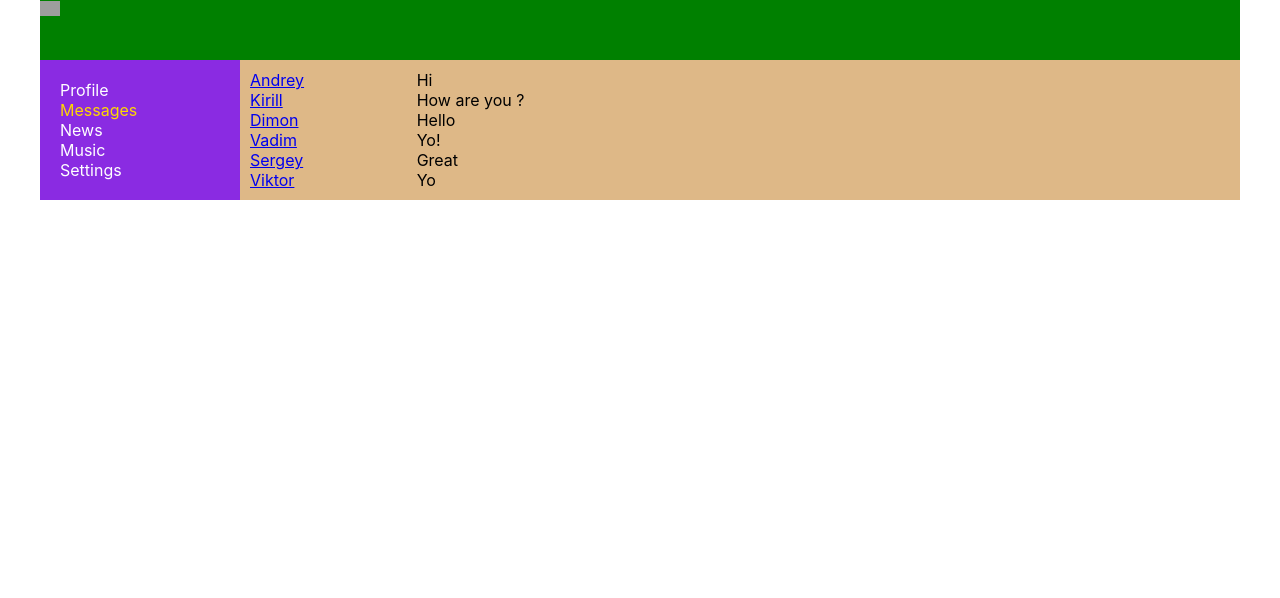
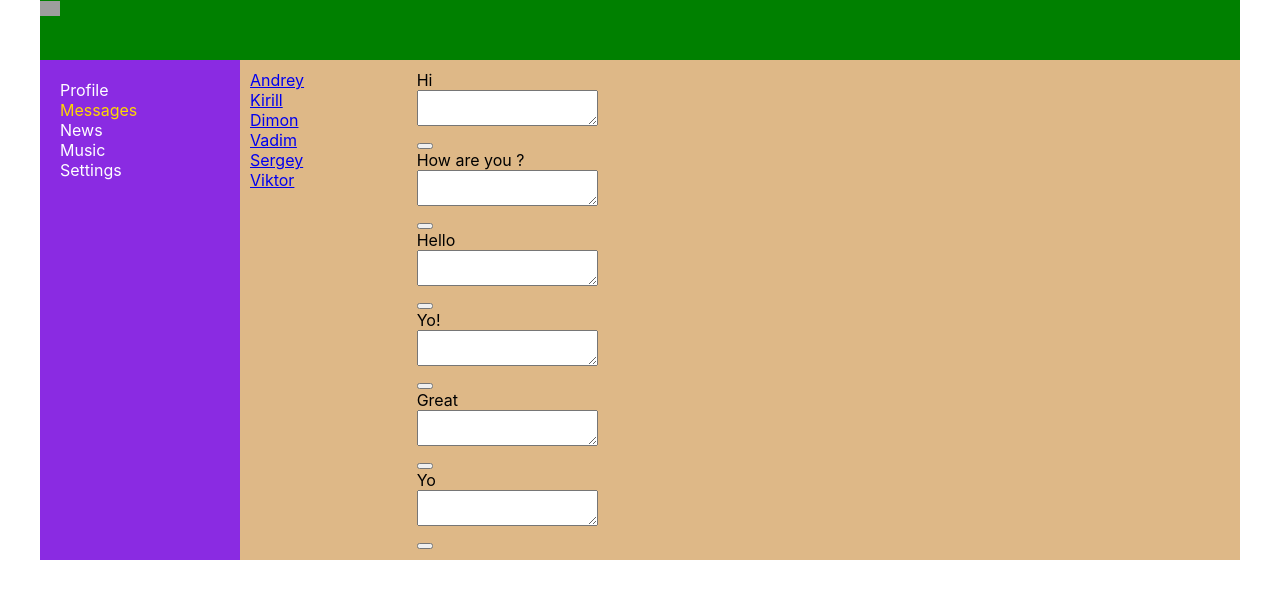
Before and after one commit to AndreiKastsiukovich/samurai-way-main, a React (Create React App) app: page /dialogs in a window 1280 px wide. Shown: the top 598 px of the page. Built offline with nearby package versions, Linux system fonts and the light colour scheme; grey boxes are pictures that could not be loaded.

Commit message:
Commit-1

```diff
--- a/src/App.tsx
+++ b/src/App.tsx
@@ -19,8 +19,7 @@ const App : React.FC<RootStateType> = (props) => {
                 <Navbar/>
                 <div className='app-wrapper-content'>
 
-                    <Route path='/dialogs' render={()=><Dialogs
-
+                    <Route path='/dialogs' render={()=> <Dialogs
                         dialogs={state.dialogsPage.dialogs}
                         messages={state.dialogsPage.messages}/>}/>
 
--- a/src/components/Dialogs/Message/Message.tsx
+++ b/src/components/Dialogs/Message/Message.tsx
@@ -6,8 +6,30 @@ type MessagePropsType= {
     message:string
 }
 
-export const Message = (props:MessagePropsType) => {
-    return(
-        <div className={classes.dialog}>{props.message}</div>
+export const Message = (props: MessagePropsType) => {
+
+    const newMessage = React.createRef<HTMLTextAreaElement>()
+
+    const addMessage = () => {
+        alert(newMessage.current?.value)
+    }
+
+    return (
+
+
+        <div>
+            <div className={classes.dialog}>{props.message}</div>
+
+            <div>
+                <textarea ref={newMessage}></textarea>
+            </div>
+
+            <div>
+                <button onClick={addMessage}></button>
+            </div>
+
+        </div>
+
+
     )
 }
--- a/src/components/Profile/MyPosts/MyPosts.tsx
+++ b/src/components/Profile/MyPosts/MyPosts.tsx
@@ -7,15 +7,21 @@ export const MyPosts:React.FC<ProfilePageType> = (props) => {
 
     let postElement = state.profilePage.postData.map(el=> <Post message={el.message} likesCount={el.likesCount}/>)
 
+    const newPostElement = React.createRef<HTMLTextAreaElement>();
+
+    const onAddPost = () => {
+        alert(newPostElement.current?.value)
+    }
+
     return (
         <div className={classes.postBlock}>
             <h3>My posts</h3>
             <div>
                 <div>
-                    <textarea> </textarea>
+                    <textarea ref={newPostElement}> </textarea>
                 </div>
                 <div>
-                    <button> Add post</button>
+                    <button onClick={onAddPost}> Add post</button>
                 </div>
             </div>
             <div className={classes.posts}>
--- a/src/index.tsx
+++ b/src/index.tsx
@@ -5,4 +5,4 @@ import App from './App';
 import {state} from "./redux/state";
 
 // @ts-ignore
-ReactDOM.render(<App state={state}/>,document.getElementById('root'));
+ReactDOM.render(<App state={state} dialogsPage={state.dialogsPage}/>,document.getElementById('root'));
```
Also changed, not shown: src/redux/state.tsx (+14 -13 lines), src/components/Dialogs/Dialogs.tsx (line endings or trailing spaces).
